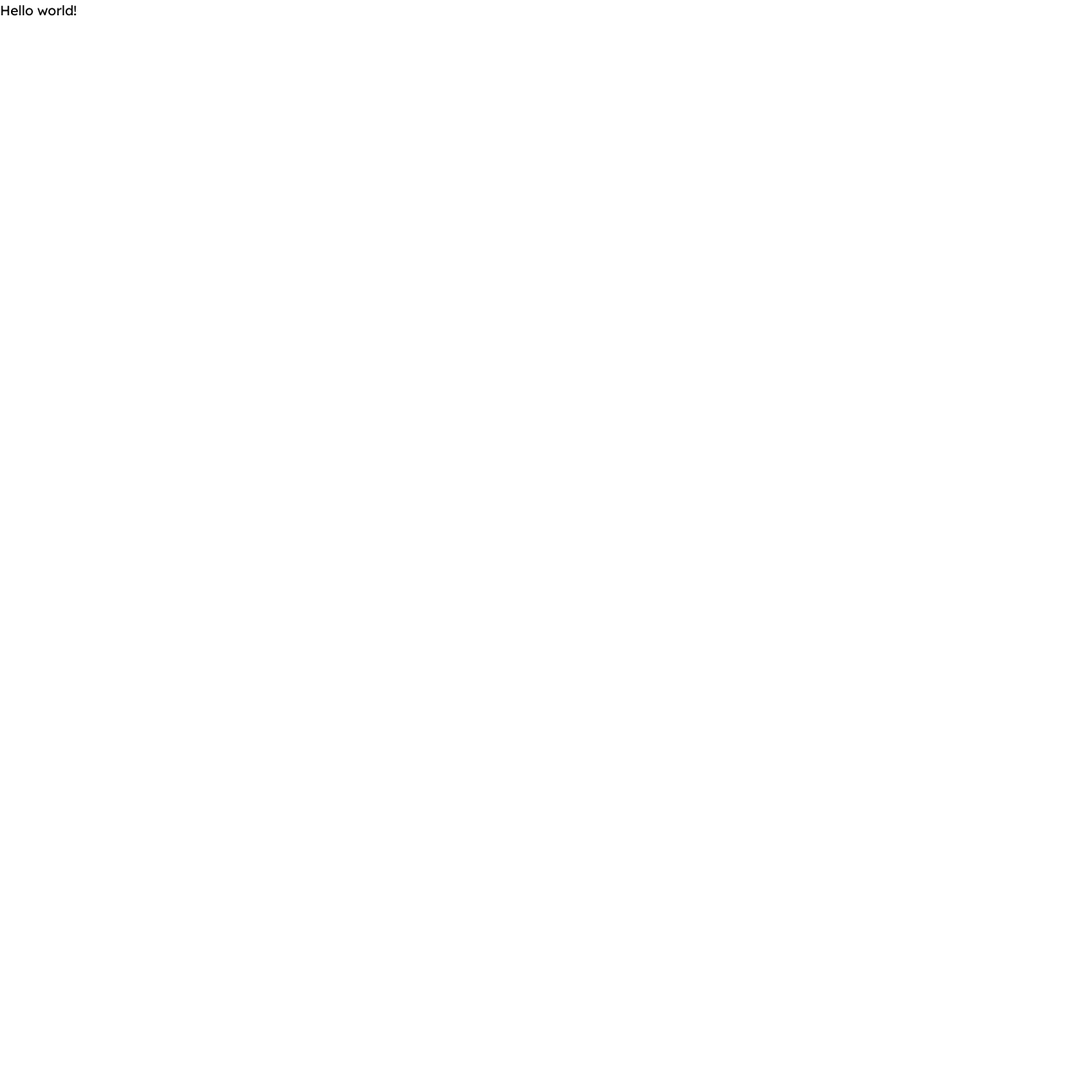
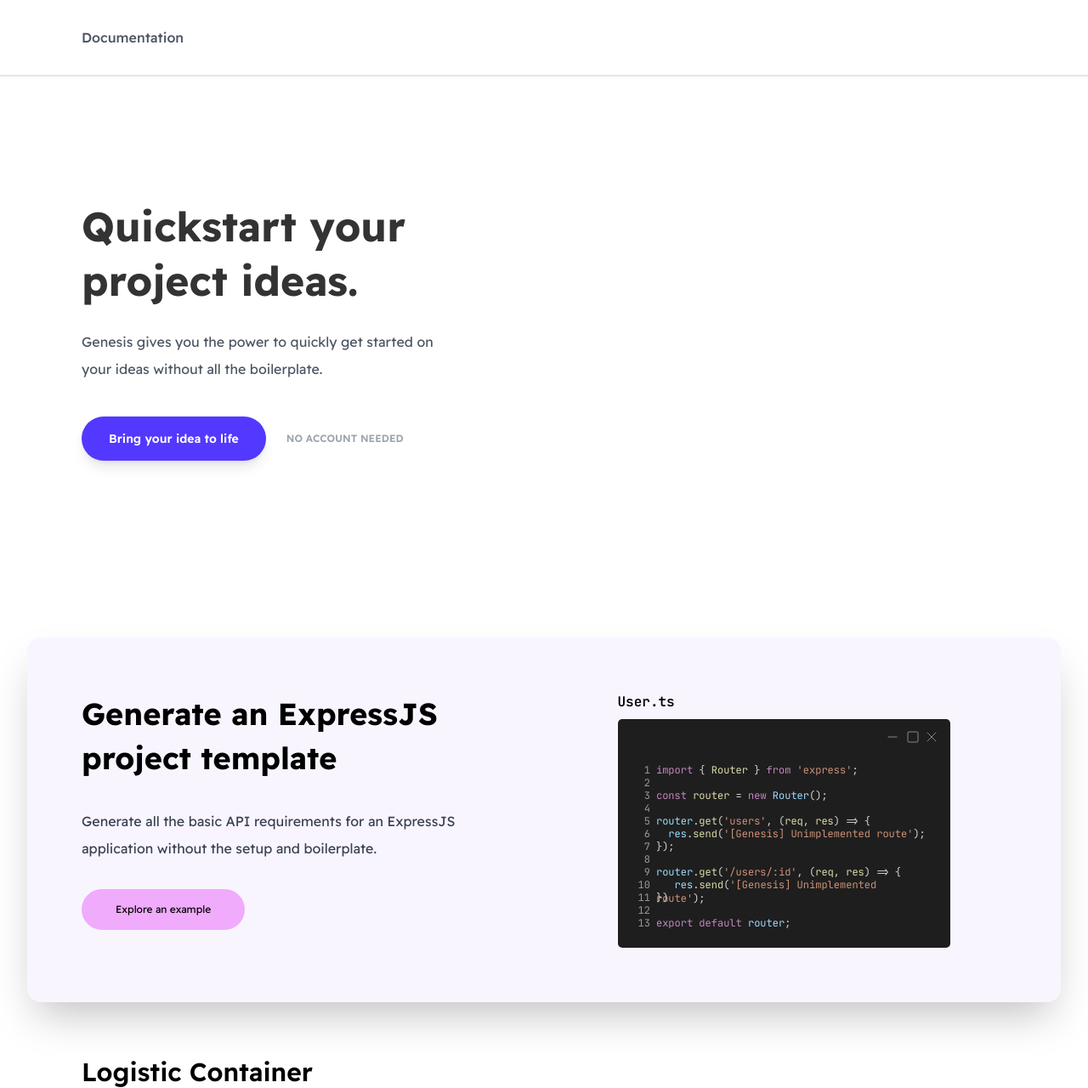
Before and after one commit to estebangarcia21/genesis, a Next.js app in the folder website/: page / in a window 1280 px wide. Shown: the whole page at 85% size. Before the commit the page ends 800 px from the top, so only its background shows below. Built offline with nearby package versions, Linux system fonts and the light colour scheme.

Commit message:
Added IndexContentContainer and expressjs example

```diff
--- /dev/null
+++ b/website/components/pages/index/IndexContentContainer.tsx
@@ -0,0 +1,77 @@
+import React, { CSSProperties } from 'react';
+import {
+  ContentContainer,
+  ContentContainerProps
+} from 'components/misc/ContentContainer';
+import { Children } from 'utils/componentTypes';
+import styles from 'styles/index.module.scss';
+
+const HORIZONTAL_MARGIN = 64;
+
+export interface IndexContentContainerProps extends ContentContainerProps {
+  /**
+   * If the children is a function, padding shall be used instead of margin.
+   *
+   * The padding styles must be applied to the root child element.
+   */
+  children:
+    | Children['children']
+    | ((props: IndexContentContainerChildFnProps) => React.ReactNode);
+  usePadding?: boolean;
+  verticalPadding?: boolean;
+}
+
+export type IndexContentContainerChildFnProps = {
+  paddingStyles: Partial<CSSProperties>;
+};
+
+export function IndexContentContainer({
+  className = 'py-16',
+  tag = 'section',
+  children,
+  verticalPadding,
+  usePadding,
+  ...props
+}: IndexContentContainerProps) {
+  const childIsFn = typeof children === 'function';
+
+  if (usePadding && !childIsFn) {
+    throw new Error(
+      'The usePadding prop is only available when the children prop is a function.'
+    );
+  }
+
+  if (!usePadding && childIsFn) {
+    throw new Error(
+      'The children prop is a function, but the usePadding prop is not set.'
+    );
+  }
+
+  return (
+    <ContentContainer tag={tag} className={className} {...props}>
+      {usePadding && childIsFn ? (
+        children({
+          paddingStyles: {
+            paddingLeft: HORIZONTAL_MARGIN,
+            paddingRight: HORIZONTAL_MARGIN,
+            paddingTop: verticalPadding ? '64px' : 0,
+            paddingBottom: verticalPadding ? '64px' : 0
+          }
+        })
+      ) : (
+        <div
+          style={
+            usePadding
+              ? undefined
+              : {
+                  marginLeft: HORIZONTAL_MARGIN,
+                  marginRight: HORIZONTAL_MARGIN
+                }
+          }
+        >
+          {children}
+        </div>
+      )}
+    </ContentContainer>
+  );
+}
--- /dev/null
+++ b/website/components/pages/index/IndexNavbar.module.scss
@@ -0,0 +1,11 @@
+.container {
+  @apply py-8 border-b-2;
+}
+
+.links {
+  @apply flex flex-row;
+
+  li a {
+    @apply font-medium text-gray-600;
+  }
+}
--- /dev/null
+++ b/website/components/pages/index/IndexNavbar.tsx
@@ -0,0 +1,14 @@
+import { IndexContentContainer } from './IndexContentContainer';
+import styles from './IndexNavbar.module.scss';
+
+export function IndexNavbar() {
+  return (
+    <IndexContentContainer tag="nav" className={styles.container}>
+      <ul className={styles.links}>
+        <li>
+          <a>Documentation</a>
+        </li>
+      </ul>
+    </IndexContentContainer>
+  );
+}
--- a/website/pages/index.tsx
+++ b/website/pages/index.tsx
@@ -1,11 +1,76 @@
+import { IndexContentContainer } from 'components/pages/index/IndexContentContainer';
+import styles from 'styles/index.module.scss';
 import type { NextPage } from 'next';
+import { IndexNavbar } from 'components/pages/index/IndexNavbar';
 
 const Home: NextPage = () => {
   return (
     <div>
       <title>Genesis</title>
 
-      <h1>Hello world!</h1>
+      <main>
+        <IndexNavbar />
+
+        <IndexContentContainer className="py-36">
+          <div className="max-w-md">
+            <h1 className="text-5xl font-bold leading-[4rem] text-blueGray">
+              Quickstart your project ideas.
+            </h1>
+
+            <h2 className="mt-6 text-gray-600 leading-[2rem]">
+              Genesis gives you the power to quickly get started on your ideas
+              without all the boilerplate.
+            </h2>
+
+            <div className="flex flex-row mt-10 items-center">
+              <button className="mr-6 shadow-lg px-8 py-4 rounded-full bg-blueB text-white text-sm font-semibold hover:bg-blueC transition">
+                Bring your idea to life
+              </button>
+
+              <h2 className="uppercase text-gray-400 text-xs font-semibold">
+                NO ACCOUNT NEEDED
+              </h2>
+            </div>
+          </div>
+        </IndexContentContainer>
+
+        <IndexContentContainer usePadding verticalPadding>
+          {({ paddingStyles }) => (
+            <div
+              style={paddingStyles}
+              className="shadow-2xl rounded-2xl bg-[#f9f5ff] text-black flex flex-row h-max space-x-10"
+            >
+              <div className="flex-1">
+                <h1 className="text-4xl font-bold max-w-md leading-[3.25rem]">
+                  Generate an ExpressJS project template
+                </h1>
+
+                <h2 className="my-8 leading-[2rem] text-gray-700">
+                  Generate all the basic API requirements for an ExpressJS
+                  application without the setup and boilerplate.
+                </h2>
+
+                <button className="px-10 py-4 bg-fuchsia-300 rounded-full text-black text-xs transition hover:bg-fuchsia-400">
+                  Explore an example
+                </button>
+              </div>
+
+              <div className="flex flex-col flex-1 items-center">
+                <div className="w-max">
+                  <h1 className="font-semibold font-mono mb-2">User.ts</h1>
+
+                  {/* eslint-disable-next-line @next/next/no-img-element */}
+                  <img src="/images/code/express-example.svg" alt="" />
+                </div>
+              </div>
+            </div>
+          )}
+        </IndexContentContainer>
+
+        <IndexContentContainer className="text-black">
+          <h1 className="text-3xl font-semibold">Logistic Container</h1>
+        </IndexContentContainer>
+      </main>
     </div>
   );
 };
```
Also changed, not shown: website/styles/Index.module.scss (added, +7 -0 lines), website/public/images/code/express-example.svg (added).
